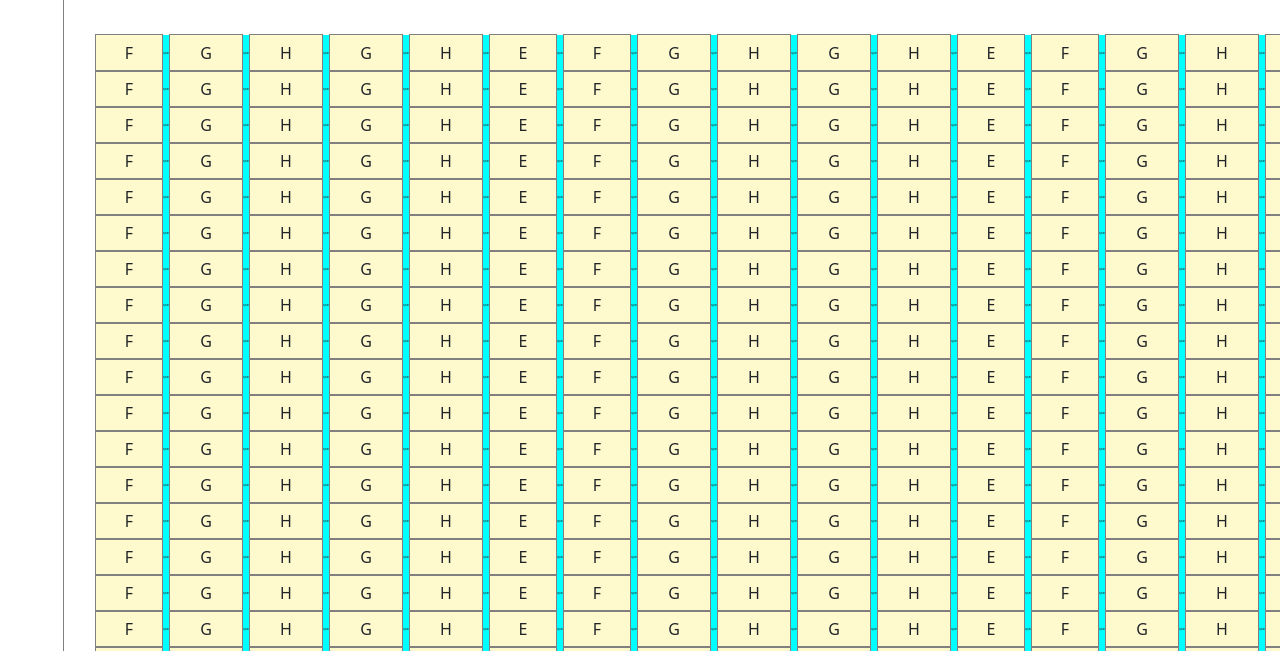
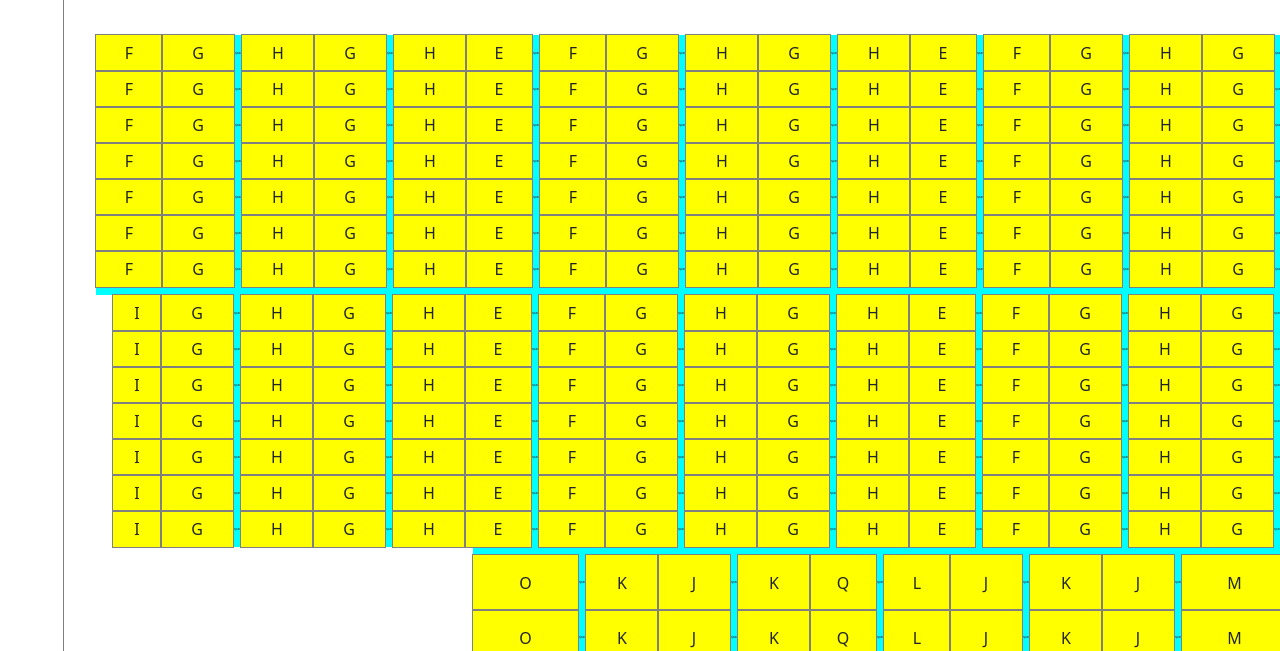
Before and after one commit to nac-cna-dcopeland/kipnes-lantern-map, a website: page docs/index.html in a window 1280 px wide. Shown: the part 149-800 px from the top of the page. Drawn offline with nearby package versions, Linux system fonts and the light colour scheme.

Commit message:
fixed inception proproblemblem, updated styles

```diff
--- a/docs/app.css
+++ b/docs/app.css
@@ -35,7 +35,7 @@ table td{
 	overflow: hidden;
 	text-overflow: clip;
 	white-space: nowrap;
-	background-color: lemonchiffon;
+	background-color: yellow;
 }
 table td .panel-name{
 	width: 100%;
@@ -63,6 +63,9 @@ table td.spacer-row-col{
 	height: auto;
 }
 table td.spacer-col{
-	background-color: aqua;
+	background-color: cyan;
 	font-size: 0.2em;
-}
+}.tippy-content{
+	font-size: 1.2em;
+	padding: 0.4em 0.8em;
+  }
--- a/docs/app.js
+++ b/docs/app.js
@@ -59,7 +59,7 @@ var panel_groups = [
 		name: "row-1",
 		config : {
 			rows: 7,
-			panels:["F","spacerCol8","G","spacerCol8","H","spacerCol8","G","spacerCol8","H","spacerCol8","E","spacerCol8","F","spacerCol8","G","spacerCol8","H","spacerCol8","G","spacerCol8","H","spacerCol8","E","spacerCol8","F","spacerCol8","G","spacerCol8","H","spacerCol8","G","spacerCol8","H","spacerCol8","E","spacerCol8","F","spacerCol8","G","spacerCol8","H","spacerCol8","G","spacerCol8","H","spacerCol8","E"],
+			panels:["F","G","spacerCol8","H","G","spacerCol8","H","E","spacerCol8","F","G","spacerCol8","H","G","spacerCol8","H","E","spacerCol8","F","G","spacerCol8","H","G","spacerCol8","H","E","spacerCol8","F","G","spacerCol8","H","G","spacerCol8","H","E"],
 			offset: 0
 		}
 	},
@@ -75,7 +75,7 @@ var panel_groups = [
 		name: "row-2",
 		config : {
 			rows: 7,
-			panels:["I","spacerCol8","G","spacerCol8","H","spacerCol8","G","spacerCol8","H","spacerCol8","E","spacerCol8","F","spacerCol8","G","spacerCol8","H","spacerCol8","G","spacerCol8","H","spacerCol8","E","spacerCol8","F","spacerCol8","G","spacerCol8","H","spacerCol8","G","spacerCol8","H","spacerCol8","E","spacerCol8","F","spacerCol8","G","spacerCol8","H","spacerCol8","G","spacerCol8","H","spacerCol8","E"],
+			panels:["I","G","spacerCol8","H","G","spacerCol8","H","E","spacerCol8","F","G","spacerCol8","H","G","spacerCol8","H","E","spacerCol8","F","G","spacerCol8","H","G","spacerCol8","H","E","spacerCol8","F","G","spacerCol8","H","G","spacerCol8","H","E"],
 			offset: 17
 		}
 	},
@@ -91,7 +91,7 @@ var panel_groups = [
 		name: "row-3",
 		config : {
 			rows: 2,
-			panels:["O","spacerCol8","K","spacerCol8","J","spacerCol8","K","spacerCol8","Q","spacerCol8","L","spacerCol8","J","spacerCol8","K","spacerCol8","J","spacerCol8","M"],
+			panels:["O","spacerCol8","K","J","spacerCol8","K","Q","spacerCol8","L","J","spacerCol8","K","J","spacerCol8","M"],
 			offset: 377
 		}
 	},
@@ -107,7 +107,7 @@ var panel_groups = [
 		name: "row-4",
 		config : {
 			rows: 8,
-			panels:["P","spacerCol8","H","spacerCol8","G","spacerCol8","H","spacerCol8","E","spacerCol8","F","spacerCol8","G","spacerCol8","H","spacerCol8","G","spacerCol8","N"],
+			panels:["P","spacerCol8","H","G","spacerCol8","H","E","spacerCol8","F","G","spacerCol8","H","G","spacerCol8","N"],
 			offset: 377
 		}
 	}
@@ -141,16 +141,19 @@ function build_table(panel){
 	var id = '<table style="'+styleAttr+'" id="'+panel.name+'" class="'+tblClass+'"><tbody>';
 	var placeholder='10';
 	var tr='';
+	//console.log(typeof(panel.config.rows));
 	for(var i=0;i<panel.config.rows;i++){
-		tr += '<tr>';
+		tr = '<tr>';
 		var j;
 		var offset = 0;
 		for(j in panel.config.panels){
-			console.log(j);
+			//console.log("hello-1");
 			var panel_type = panel.config.panels[j];
 			var panel_dimension;
+			// is not spacer cell?
 			if (panel_type.indexOf("spacerCol") == -1){
 				//console.log(panel_dimensions[panel_type].width);
+				// is first cell in row?
 				if (j == 0){
 					offset = panel.config.offset;
 					var panelHeight;
@@ -159,16 +162,20 @@ function build_table(panel){
 						tr += '<td class="lantern-panel lantern-panel-offset noborder" width="'+offset+'" height="'+panelHeight+'"></td>';
 					}
 				}
+				// is blank row of spacers?
 				if (panel.name.indexOf("spacer-row") >= 0){
 					tr += '<td class="lantern-panel noborder spacer-row-col spacer-col" width="100%" height="'+getSpacerSize(panel_type)+'"></td>';
 				} else {
 					tr += '<td class="lantern-panel" style="max-width:'+panel_dimensions[panel_type].width+'px;" width="'+panel_dimensions[panel_type].width+'" height="'+panel_dimensions[panel_type].height+'">'+panel.config.panels[j]+'</td>';
 				}
 			} else {
+				// is spacer cell
+				//console.log("hello-3");
 				var panelWidth;
 				panelWidth = getSpacerSize(panel_type);
 				tr += '<td class="lantern-panel noborder spacer-col" style="max-width:'+panelWidth+'px;" width="'+panelWidth+'">'+panel.config.panels[j]+'</td>';
 			}
+			//console.log("hello-4");
 		}
 		tr +='</tr>';
 		id += tr;
@@ -181,6 +188,7 @@ const panel_groups_each = Object.entries(panel_groups);
 
 for (const [panel_key, panel] of panel_groups_each) {
 	//console.log(panel_config,panel);
+	console.log("test1");
 	build_table(panel);
 }
 
@@ -195,12 +203,12 @@ rendered_panels.forEach(rendered_panel => {
 	// Calculate the top and left positions for each cell
 	const top = parent_container_pos.top - rendered_panel_pos.top;
 	const left = (parent_container_pos.left + parseFloat(parent_container_styles.paddingLeft)) - rendered_panel_pos.left;
-	rendered_panel.setAttribute("data-tippy-content", "x:"+Math.floor(left)+",y:"+Math.floor(top));
+	rendered_panel.setAttribute("data-tippy-content", "x : "+Math.abs(Math.floor(left))+", y : "+Math.abs(Math.floor(top)));
 });
 
 const widest_table = document.querySelector("#row-1");
 const widest_table_styles = window.getComputedStyle(widest_table);
-console.log(widest_table_styles.width);
+//console.log(widest_table_styles.width);
 document.body.style.width = widest_table_styles.width;
 
 tippy('.lantern-panel', {
```
Also changed, not shown: 1 other file.
